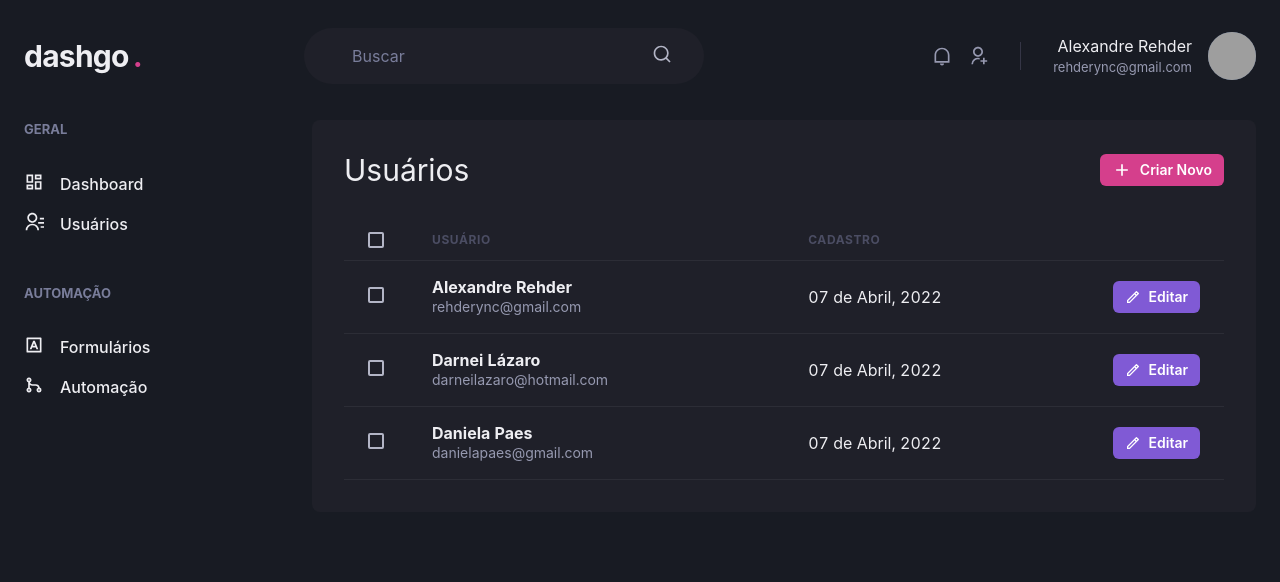
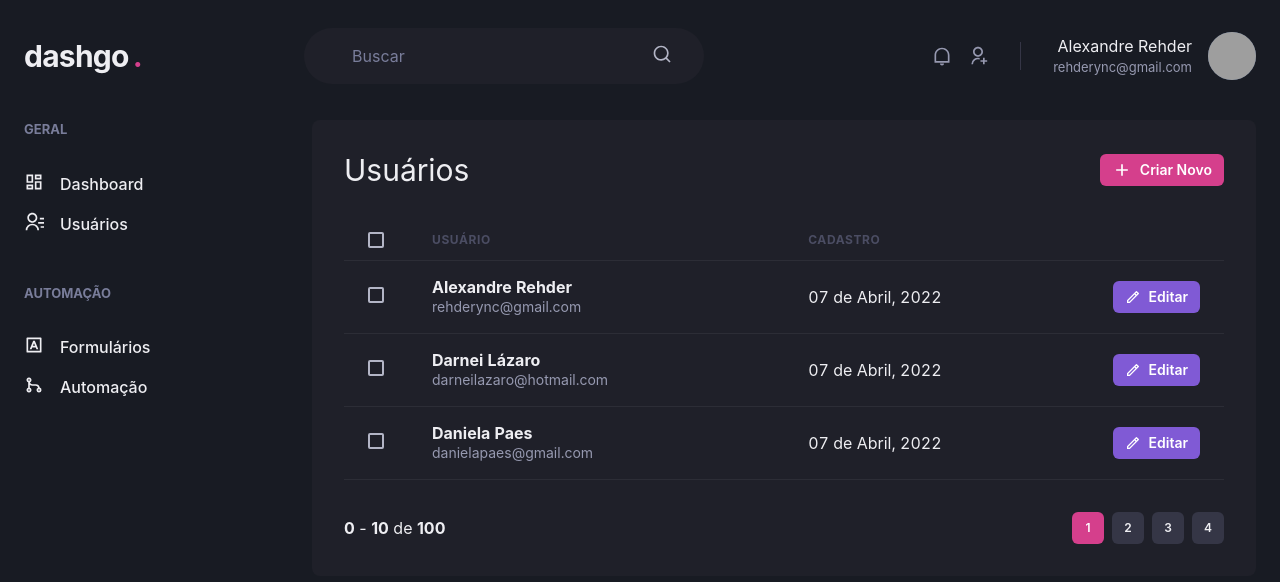
Before and after one commit to alexandrerehder/dashgo, a Next.js app: page /users in a window 1280 px wide. Shown: the top 582 px of the page. Built offline with nearby package versions, Linux system fonts and the light colour scheme; grey boxes are pictures that could not be loaded.

Commit message:
create users

```diff
--- /dev/null
+++ b/src/components/Pagination.tsx
@@ -0,0 +1,59 @@
+import { Box, Button, HStack } from '@chakra-ui/react';
+
+export function Pagination() {
+  return (
+    <HStack spacing="6" mt="8" justify="space-between" align="center">
+      <Box>
+        <strong>0</strong> - <strong>10</strong> de <strong>100</strong>
+      </Box>
+      <HStack spacing="2">
+        <Button
+          size="sm"
+          fontSize="xs"
+          width="4"
+          colorScheme="pink"
+          disabled
+          _disabled={{
+            bg: 'pink.500',
+            curos: 'default',
+          }}
+        >
+          1
+        </Button>
+        <Button
+          size="sm"
+          fontSize="xs"
+          width="4"
+          bg="gray.700"
+          _hover={{
+            bg: 'gray.500',
+          }}
+        >
+          2
+        </Button>
+        <Button
+          size="sm"
+          fontSize="xs"
+          width="4"
+          bg="gray.700"
+          _hover={{
+            bg: 'gray.500',
+          }}
+        >
+          3
+        </Button>
+        <Button
+          size="sm"
+          fontSize="xs"
+          width="4"
+          bg="gray.700"
+          _hover={{
+            bg: 'gray.500',
+          }}
+        >
+          4
+        </Button>
+      </HStack>
+    </HStack>
+  );
+}
--- a/src/pages/users/index.tsx
+++ b/src/pages/users/index.tsx
@@ -15,6 +15,7 @@
 } from '@chakra-ui/react';
 import { RiAddLine, RiPencilLine } from 'react-icons/ri';
 import { Header } from '../../components/Header';
+import { Pagination } from '../../components/Pagination';
 import { Sidebar } from '../../components/Sidebar';
 
 export default function UserList() {
@@ -135,6 +136,7 @@
               </Tr>
             </Tbody>
           </Table>
+          <Pagination />
         </Box>
       </Flex>
     </Box>
```
Also changed, not shown: src/pages/users/create.tsx (added, +54 -0 lines).
